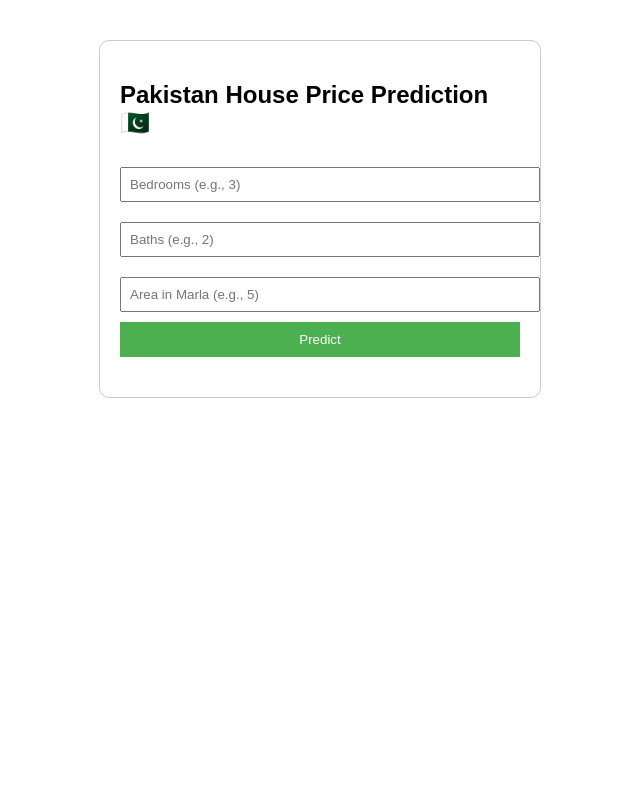
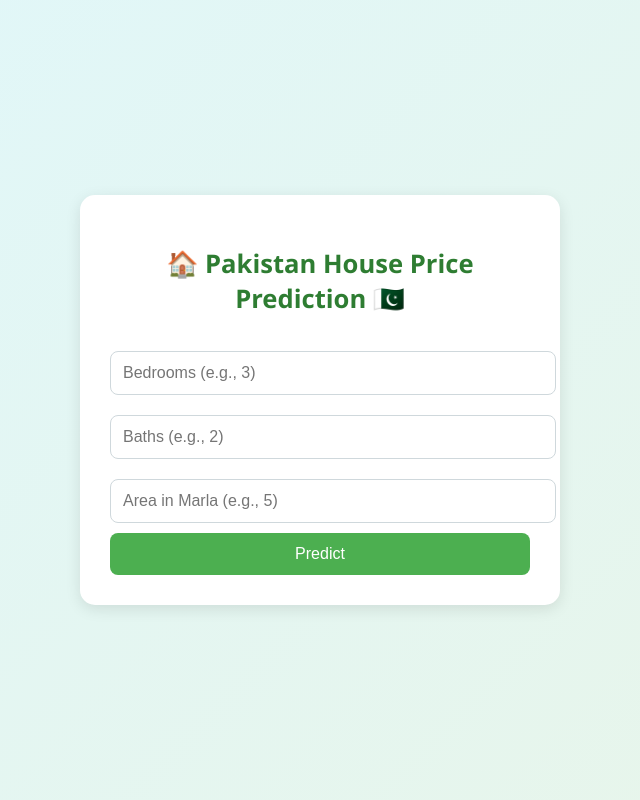
Before and after one commit to eiman1510/house-price-prediction, a Flask app: page / in a window 1280 px wide. Shown: the whole page, without its empty margins (320-960 px from the left). Run offline with Flask 3, Linux system fonts and the light colour scheme; parts of the project's set-up code (start-up, migrations or seed data) failed here and were passed over.

Commit message:
index.html updated

```diff
--- a/templates/index.html
+++ b/templates/index.html
@@ -1,27 +1,115 @@
 <!DOCTYPE html>
-<html>
+<html lang="en">
 <head>
-    <title>House Price Prediction</title>
+    <meta charset="UTF-8">
+    <title>Pakistan House Price Prediction 🇵🇰</title>
     <style>
-        body { font-family: Arial, sans-serif; margin: 40px; }
-        .container { max-width: 400px; margin: auto; padding: 20px; border: 1px solid #ccc; border-radius: 10px; }
-        input { width: 100%; padding: 8px; margin: 10px 0; }
-        button { background-color: #4CAF50; color: white; padding: 10px 20px; border: none; cursor: pointer; width: 100%;}
-        .result { margin-top: 20px; font-weight: bold; }
+        /* Page layout */
+        body {
+            font-family: 'Segoe UI', Tahoma, Geneva, Verdana, sans-serif;
+            background: linear-gradient(135deg, #e0f7fa, #e8f5e9);
+            display: flex;
+            justify-content: center;
+            align-items: center;
+            height: 100vh;
+            margin: 0;
+        }
+
+        /* Card container */
+        .container {
+            background-color: #ffffff;
+            width: 100%;
+            max-width: 420px;
+            padding: 30px;
+            border-radius: 15px;
+            box-shadow: 0px 4px 15px rgba(0, 0, 0, 0.1);
+            text-align: center;
+            transition: transform 0.3s ease, box-shadow 0.3s ease;
+        }
+
+        .container:hover {
+            transform: translateY(-3px);
+            box-shadow: 0px 8px 20px rgba(0, 0, 0, 0.15);
+        }
+
+        /* Title */
+        h2 {
+            margin-bottom: 25px;
+            color: #2e7d32;
+            font-size: 1.6em;
+        }
+
+        /* Input fields */
+        input {
+            width: 100%;
+            padding: 12px;
+            margin: 10px 0;
+            border: 1px solid #cfd8dc;
+            border-radius: 8px;
+            font-size: 1em;
+            transition: border 0.3s ease;
+        }
+
+        input:focus {
+            outline: none;
+            border-color: #4CAF50;
+            box-shadow: 0px 0px 5px rgba(76, 175, 80, 0.3);
+        }
+
+        /* Button styling */
+        button {
+            background-color: #4CAF50;
+            color: white;
+            padding: 12px 20px;
+            border: none;
+            border-radius: 8px;
+            font-size: 1em;
+            cursor: pointer;
+            width: 100%;
+            transition: background-color 0.3s ease;
+        }
+
+        button:hover {
+            background-color: #43a047;
+        }
+
+        /* Result box */
+        .result {
+            margin-top: 20px;
+            padding: 15px;
+            background: #f1f8e9;
+            border: 1px solid #c8e6c9;
+            border-radius: 10px;
+            color: #2e7d32;
+            font-weight: 600;
+            font-size: 1.1em;
+        }
+
+        /* Responsive */
+        @media (max-width: 500px) {
+            body {
+                margin: 20px;
+            }
+            .container {
+                padding: 20px;
+            }
+        }
     </style>
 </head>
 <body>
     <div class="container">
-        <h2>Pakistan House Price Prediction 🇵🇰</h2>
+        <h2>🏠 Pakistan House Price Prediction 🇵🇰</h2>
         <form action="{{ url_for('predict') }}" method="post">
-            <input type="text" name="bedrooms" placeholder="Bedrooms (e.g., 3)" required="required" />
-            <input type="text" name="baths" placeholder="Baths (e.g., 2)" required="required" />
-            <input type="text" name="area_marla" placeholder="Area in Marla (e.g., 5)" required="required" />
+            <input type="number" step="1" name="bedrooms" placeholder="Bedrooms (e.g., 3)" required />
+            <input type="number" step="1" name="baths" placeholder="Baths (e.g., 2)" required />
+            <input type="number" step="0.1" name="area_marla" placeholder="Area in Marla (e.g., 5)" required />
             <button type="submit">Predict</button>
         </form>
+        {% if prediction_text %}
         <div class="result">
             {{ prediction_text }}
         </div>
+        {% endif %}
     </div>
 </body>
 </html>
```
Also changed, not shown: src/train.py (+53 -0 lines), 3 other files.
